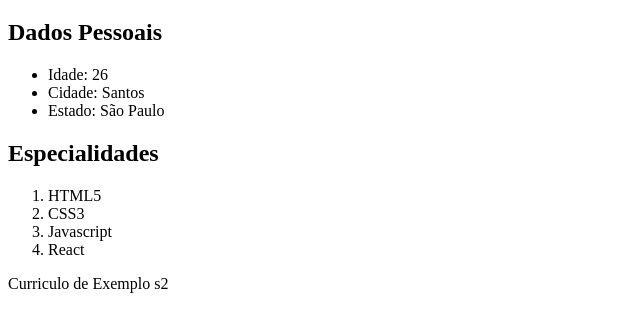
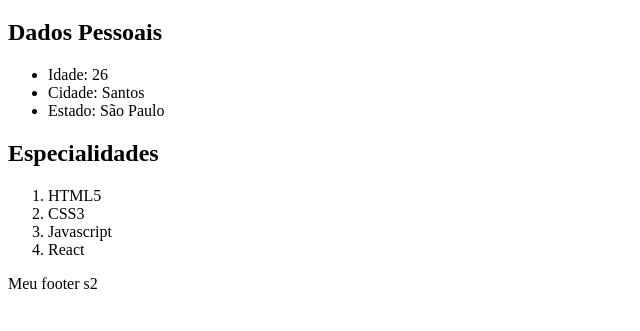
Before and after one commit to DeOliveiraDev/Curriculo, a plain HTML site: page index.html in a window 1280 px wide. Shown: the part 61-392 px from the top of the page, without its empty margins (0-640 px from the left). Drawn offline with Linux system fonts and the light colour scheme.

Commit message:
Alteração no footer

```diff
--- a/index.html
+++ b/index.html
@@ -30,7 +30,7 @@
     </div>
   </main>
   <footer>
-    Curriculo de Exemplo s2
+    Meu footer s2
   </footer>
 </body>
 </html>
```
